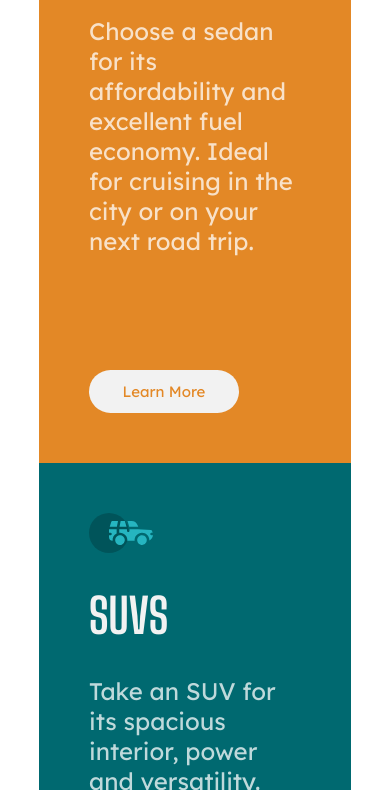
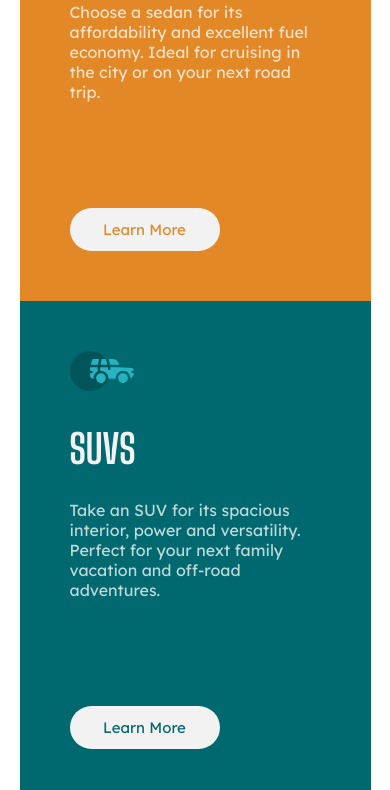
Before and after one commit to HerrFreundlich/3-column-preview-card, a plain HTML site: page index.html in a window 390 px wide. Shown: the part 369-1159 px from the top of the page. Drawn offline with Linux system fonts and the light colour scheme.

Commit message:
corrected mobile layout

```diff
--- a/css/styles.css
+++ b/css/styles.css
@@ -106,7 +106,7 @@ button {
 
     body {
         flex-direction: column;
-        width: 80%;
+        width: 90%;
     }
 
     .col-1 {
@@ -120,12 +120,4 @@ button {
         border-bottom-left-radius: 10px;
         border-bottom-right-radius: 10px;
     }
-
-      h1 {
-        font-size: 3em;
-    }
-
-    p {
-        font-size: 1.5em;
-    }
 }
```
